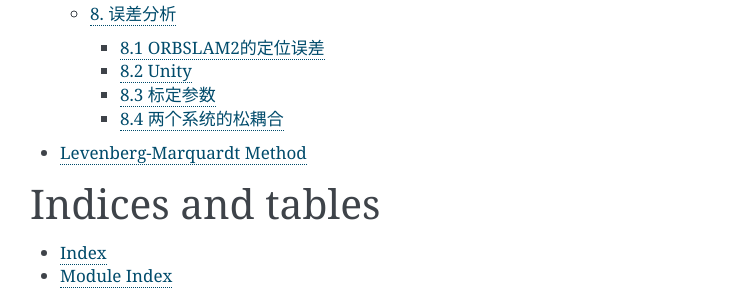
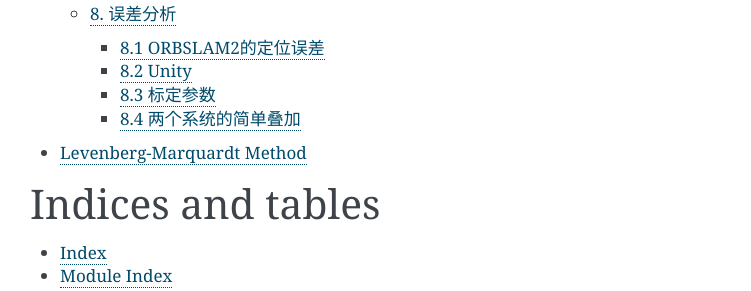
Before and after one commit to gggliuye/VIO, a Sphinx documentation site: the page built from docs/index.rst, in a window 1280 px wide. Shown: the part 1713-2004 px from the top of the page, without its empty margins (390-1141 px from the left). Built offline with Sphinx 7.4.7, drawn with Linux system fonts in a browser that asks for light colours.

Commit message:
Update unityShadowCreator.rst

```diff
--- a/docs/UnitySc/unityShadowCreator.rst
+++ b/docs/UnitySc/unityShadowCreator.rst
@@ -296,7 +296,7 @@ Unity的模型摆放存在误差。
 **解决思路** ： 高清相机，高精度标定。
 
 
-8.4 两个系统的松耦合
+8.4 两个系统的简单叠加
 >>>>>>>>>>>>>>>>>>>>>>>>
 由于在这样的框架中，我们使用的是两个系统的松耦合，松耦合就会导致信息的缺失，从而导致难以修正的误差。下面我将具体分析：
 
@@ -304,4 +304,5 @@ Unity的模型摆放存在误差。
 系统本身的结果是 **预测值** 和 **误差信息** （实际的表现形式可能多种多样），但是被下一个黑盒子取用的只有 **预测值** （数学上反映可以举例为：从高斯函数变成了狄拉克函数），在这样的处理下，信息的损失是永久的。
 
 **解决思路1** : 将误差信息加入黑盒子中的传输（也要考虑边缘化的信息损失），用滤波过程代替现在的无差别替换过程。
+
 **解决思路2** : 同时由于还存在scale的不确定性，能否考虑将这些量整合为一个optimization系统。
```
